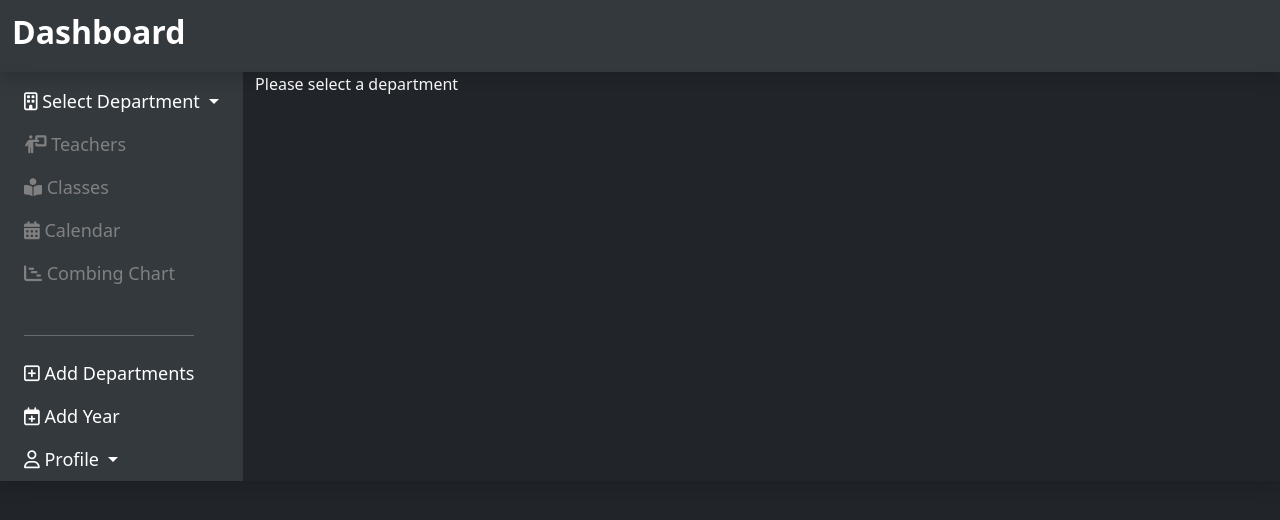
After one commit to ZachLSoftware/IntelliTabler, a Django app: template IntelliTabler/timetable/templates/dashboard.html in a window 1280 px wide. The commit adds this page. Shown: the top 520 px of the page. Run offline with Django 4.2, Linux system fonts and the light colour scheme; the template is opened without the code that fills it, so the values that code supplies are empty; some libraries are stand-ins or nearby versions.

Commit message:
Dashboard javascript modified to allow for overlap and cleanup. Sidebar added instead of top nav.

```diff
--- a/IntelliTabler/timetable/static/css/calendar.css
+++ b/IntelliTabler/timetable/static/css/calendar.css
@@ -1,6 +1,7 @@
 
 #calendarWrapper{
     display:grid;
+    overflow: auto;
 }
 
 .calendars {
--- a/IntelliTabler/timetable/static/css/darkStyle.css
+++ b/IntelliTabler/timetable/static/css/darkStyle.css
@@ -100,10 +100,14 @@ body .form-floating{
   }
 
   .nav-link {
-    font-size: x-large;
+    font-size: large;
     cursor:pointer;
   }
 
-  #bodyContainer, #navContainer {
-    max-width: 75vw;
+  .nav-link:hover {
+      filter: brightness(75%);
+    }
+
+  .nav-link .disabled {
+    filter: brightness(50%);
   }
--- a/IntelliTabler/timetable/static/javascript/calendar.js
+++ b/IntelliTabler/timetable/static/javascript/calendar.js
@@ -1,16 +1,15 @@
-var calendar;
-
 refresh=false;
-$(document).ready(function(){
-    createCalendar();
-})
-
-
-function createCalendar(id, ){
+// $(document).ready(function(){
+//     createCalendar();
+// })
+function createCalendar(id){
+    dataModal = new bootstrap.Modal(document.getElementById("viewDataModal"));
+    cData.calendarDiv=id;
+    console.log(cData);
     var numCal=$(".calendars").length;
     var days=['Mon', 'Tues', 'Wed', 'Thurs', 'Fri']
-    for(let week=1; week<=weeks; week++){
-        $("#calendarWrapper").append(`<div id="calendarWeek-${week}" class="calendars" style="height: 1000px"></div>`)
+    for(let week=1; week<=cData.weeks; week++){
+        $(cData.calendarDiv).append(`<div id="calendarWeek-${week}" class="calendars" style="height: auto"></div>`)
     }
     $(".calendars").hide()
     $("#calendarWeek-1").addClass("activeCalendar");
@@ -23,7 +22,7 @@ function createCalendar(id, ){
         $(this).append(`<div id="periodColumn-${week}" class="dayHeader periodColumn border"><div class="calendarHeader"><h3>Period</h3></div></div>`)
         days.forEach((day) =>{
             $(this).append(`<div id="${day}Header-${week}" class="dayHeader border"><div class="calendarHeader"><h3>${day}</h3></div></div>`);
-            for(let period=1; period<=periods; period++){
+            for(let period=1; period<=cData.periods; period++){
                 $(`#${day}Header-${week}`).append(`<div id="${day}-${period}-${week}" class="border dayCell">${day}-${period}<br/></div>`);
                 $(`#${day}-${period}-${week}`).droppable({accept:".event", drop: function(e, ui){
                     $(ui.draggable).appendTo(this);
@@ -35,27 +34,43 @@ function createCalendar(id, ){
             }
         });
 
-            for(let period=1; period<=periods; period++){
+            for(let period=1; period<=cData.periods; period++){
                 $(`#periodColumn-${week}`).append(`<div class="border pRow">${period}</div>`);
             }
 
         })
-        $(".dayHeader").css("grid-template-rows", `1fr repeat(${periods}, 3fr`);
+        $(".dayHeader").css("grid-template-rows", `1fr repeat(${cData.periods}, 3fr`);
 
 
-    events["modules"].forEach((mod) => addEvent(mod));
+    cData.events["modules"].forEach((mod) => addCalEvent(mod));
     refreshListeners();
     $(".dayCell").on("click", function(e){
         var id=this.id.split('-');
-        htmx.ajax('GET', `/addModuleCalendar/${id[0]}-${id[1]}/${id[2]}/${year}`, '#addForm');
+        htmx.ajax('GET', `/addModuleCalendar/${id[0]}-${id[1]}/${id[2]}/${cData.year}`, '#addForm');
+    })
+
+    $(document).on("addCalEvent", function(e){
+        addCalEvent(e.detail.modules[0]);
+        refreshListeners();
+    })
+
+    $(document).on("periodUpdate", function(e){
+        $(`#${e.detail.id}`).remove()
+        addCalEvent(e.detail);
+        refreshListeners();
+    })
+
+    $(document).on("updateColor",function(e){
+        console.log(e.detail);
+        $(`.${e.detail.parentId}`).css("background-color", e.detail.color);
     })
 
 }
 
-function addEvent(mod){
-        $(`#${mod.module.period}-${mod.module.week}`).append(`<button id="${mod.id}" hx-get="/getModules/${mod.module.groupid}?calendar=1" hx-target="#modalBody" class="event btn m-1">${mod.module.name}</button>`);
+function addCalEvent(mod){
+        $(`#${mod.module.period}-${mod.module.week}`).append(`<button id="${mod.id}" hx-get="/getModules/${mod.module.groupid}?calendar=1" hx-target="#modalBody" class="event btn m-1 ${mod.module.parent}">${mod.module.name}</button>`);
         $(`#${mod.id}`).css('background-color', mod.module.color);
-        if(!teacher){
+        if(!cData.teacher){
 
             $(`#${mod.id}`).draggable({cancel:false,
                                         revert : function(e, ui){
@@ -97,6 +112,7 @@ function filterById(jsonObject, id) {
         ;}
 
 function setActive(){
+    console.log($(".calendars").length)
     calendar = $(".activeCalendar")[0];
     var week=calendar.id.split('-')[1]
     $("#title").text("Calendar Week " + week)
@@ -105,7 +121,7 @@ function setActive(){
     console.log($(".calendars").length)
     if(week==1){
         $("#previous").css('opacity',0.5).prop('disabled', true)
-    }else if (week==$(".calendars").length){
+    }if (week==$(".calendars").length){
         $("#next").css('opacity',0.5).prop('disabled', true)
     }
 }
@@ -117,12 +133,12 @@ function refreshListeners(){
         e.stopPropagation();
     });
 
-    htmx.process(htmx.find("#calendarWrapper"));
+    htmx.process(htmx.find(cData.calendarDiv));
 }
 
 htmx.on("htmx:afterSwap", (e) => {
     if(e.detail.target.id == "modalBody") {
-        if (teacher){
+        if (cData.teacher){
             $(".editBtnCol").remove()
         }
         dataModal.show();
@@ -135,14 +151,3 @@ htmx.on("htmx:beforeSwap", (e) => {
         e.detail.shouldSwap = false;
     }
 })
-
-$(document).on("addEvent", function(e){
-    addEvent(e.detail.modules[0]);
-    refreshListeners();
-})
-
-$(document).on("periodUpdate", function(e){
-    $(`#${e.detail.id}`).remove()
-    addEvent(e.detail);
-    refreshListeners();
-})
--- a/IntelliTabler/timetable/static/javascript/combing.js
+++ b/IntelliTabler/timetable/static/javascript/combing.js
@@ -1,18 +1,21 @@
-
-var teachers=new Set();
-var modParents=new Set();
-modules.forEach((mod)=> addEvent(mod));
-setTeacherAllocTotal(teachers, modParents);
+function setupChart(){
+    dataModal = new bootstrap.Modal(document.getElementById("viewDataModal"));
+    cData.teachers=new Set();
+    cData.modParents=new Set();
+    cData.modules.forEach((mod)=> addCombEvent(mod));
+    setTeacherAllocTotal(cData.teachers, cData.modParents);
+    setCombListeners();
     refreshClickListeners();
-function addEvent(mod){
+}
+function addCombEvent(mod){
     $(mod.module.session).append(`<div id="${mod.id}Div" class="modDiv d-grid">
                                     <i id="${mod.id}-Remove" class="fas fa-xmark removeMod"></i>
                                     <button id="${mod.id}" hx-get="/getModules/${mod.module.groupid}?calendar=1" hx-target="#modalBody" class="mod btn m-1 ${mod.module.parent}Class">${mod.module.name}</button>
                                 </div>`);
     $(`#${mod.id}`).css('background-color', mod.module.color);
     //$(`#${mod.module.teacher}alloc${mod.module.parent}`).text(parseInt($(`#${mod.module.teacher}alloc${mod.module.parent}`).text())+1)
-    teachers.add(mod.module.teacher);
-    modParents.add(mod.module.parent);
+    cData.teachers.add(mod.module.teacher);
+    cData.modParents.add(mod.module.parent);
     checkAssignment(mod.module.session);
 
         $(`#${mod.id}Div`).draggable({cancel:false,
@@ -60,11 +63,6 @@ function refreshClickListeners(){
     htmx.process(htmx.find("#combingChart"));
 }
 
-$(document).on("unassignSuccess", function(e){
-    $(`#${e.detail.modId}Div`).remove();
-    setTeacherAllocTotal(e.detail.teacher, e.detail.parent);
-
-});
 
 function checkAssignment(cellId){
     if($(cellId).find("button").length>1){
@@ -135,14 +133,21 @@ htmx.on("htmx:beforeSwap", (e) => {
 
 
 
+function setCombListeners(){
     $(document).on("modUpdate", function(e){
         $.each(e.detail.newMods, function(i,val){
             $(`#${val.id}Div`).remove();
-        addEvent(val);
+            addCombEvent(val);
         });
         setTeacherAllocTotal(e.detail.teachers, e.detail.parents);
         refreshClickListeners();
         // $(`#${e.detail.id}`).remove()
-    // addEvent(e.detail);
+        // addCombEvent(e.detail);
         // refreshListeners();
     })
+    $(document).on("unassignSuccess", function(e){
+        $(`#${e.detail.modId}Div`).remove();
+        setTeacherAllocTotal(e.detail.teacher, e.detail.parent);
+
+    });
+}
--- /dev/null
+++ b/IntelliTabler/timetable/templates/dashboard.html
@@ -0,0 +1,147 @@
+<!DOCTYPE html>
+<html>
+  <head>
+    {% block title %}<title>IntelliTabler</title>{% endblock %}
+    {% load static %}
+    <script src="https://kit.fontawesome.com/7a2ab1cb1a.js" crossorigin="anonymous"></script>
+    <script src="https://cdn.jsdelivr.net/npm/@popperjs/core@2.11.6/dist/umd/popper.min.js"></script>
+    <script type="text/javascript" src="{% static 'javascript/htmx.min.js' %}"></script>
+    <link rel="stylesheet" href="{% static 'css/bootstrap.min.css' %}" rel="stylesheet">
+    <script type="text/javascript" src="{% static 'javascript/bootstrap.bundle.min.js' %}"></script>
+    <script type="text/javascript" src="{% static 'javascript/jquery-3.6.3.min.js' %}"></script>
+    <script type="text/javascript" src="{% static 'javascript/jquery-ui.min.js' %}"></script>
+    <link rel="stylesheet" href="{% static 'css/calendar.css' %}">
+    <link rel="stylesheet" href="{% static 'css/combing.css' %}">
+    <script type="text/javascript" src="{% static 'javascript/combing.js' %}" defer></script>
+    <script type="text/javascript" src="{% static 'javascript/common.js' %}" defer></script>
+    <script type="text/javascript" src="{% static 'javascript/calendar.js' %}" defer></script>
+    <link rel="stylesheet" href="{% static 'css/darkStyle.css' %}">
+
+    {% block js %}
+    {% endblock %}
+  </head>
+  <body class="body bg-dark" id="body">
+  {% block navbar %}
+    <nav class="navbar navbar-expand-lg navbar-dark bg-secondary shadow" style="--bs-bg-opacity: .25;">
+      <div id="navContainer" class="container-fluid" >
+        <h5 class="navbar-brand">Dashboard</h5>
+      </div>
+    </nav>
+
+    {% endblock %}
+    {% block messages %}
+    {% endblock %}
+    {% block container-override %}
+    <div id="bodyContainer" class="container-fluid shadow">
+      <div class="row flex-nowrap">
+      {% comment %} <div class="offcanvas offcanvas-start bg-dark text-bg-dark" tabindex="-1" id="offcanvasSidebar" aria-labelledby="offcanvasLabel">
+      <div class="offcanvas-header"> {% endcomment %}
+        <div class="col-auto px-sm-2 px-0 bg-secondary collapsed" style="--bs-bg-opacity: .25;">
+          <div class="navbar-nav d-flex flex-column align-items-center align-items-sm-start px-3 pt-2 text-white">
+                    <li class="nav-item dropdown">
+              <a class="nav-link dropdown-toggle" href="#" role="button" data-bs-toggle="dropdown" aria-expanded="false">
+                <i class="fa-regular fa-building"></i> <span id="departmentSelect" class="d-none d-sm-inline"> Select Department</span>
+              </a>
+              <ul class="dropdown-menu" aria-labelledby="departmentSelect">
+
+              {% if user.is_authenticated %}
+              {% for d,ys in departments.items %}
+                {% comment %} <li><a class="dropdown-item departmentDrop" hx-get="{% url 'dashboard2' d.id %}" hx-target="#yearSelectList">{{d.name}}</a></li> {% endcomment %}
+                <li class="depDropDown"><a class="dropdown-item depItem">{{d}} &raquo;</a>
+                <ul class="dropdown-menu dropdown-submenu">
+                {% for y in ys %}
+                  <li><a id="{{y.id}}" class="dropdown-item yearItem" hx-get="{% url 'displayDashboardContent' y.id %}" hx-target="#offcanvasBody">{{y.year}}</a></li>
+                  {%empty%}
+                  <li class="dropdown-item">None</li>
+                {% endfor %}
+                </ul>
+              </li>
+              {% empty %}
+
+              <li>No Departments</li>
+              {%endfor%}
+              {% endif %}
+
+              </ul>
+            </li>
+      <div id="offcanvasBody" class="offcanvas-body">
+        <ul class="nav nav-pills flex-column mb-sm-auto mb-0 align-items-center align-items-sm-start" style="filter: brightness(50%)">
+          <li class="nav-item">
+            <a class="nav-link align-middle px-0 disabled"><i class="fa-solid fa-person-chalkboard"></i><Span class="d-none d-sm-inline">  Teachers</span></a>
+          </li>
+          <li class="nav-item">
+            <a class="nav-link align-middle px-0 disabled"><i class="fa-solid fa-book-open-reader"></i><span class="d-none d-sm-inline">  Classes</span></a>
+          </li>
+          <li class="nav-item">
+            <a class="nav-link align-middle px-0 disabled"><i class="fa-solid fa-calendar-days"></i><span class="d-none d-sm-inline">  Calendar</span></a>
+          </li>
+          <li class="nav-item">
+            <a class="nav-link align-middle px-0 disabled"><i class="fa-solid fa-chart-gantt"></i><span class="d-none d-sm-inline">  Combing Chart</span></a>
+          </li>
+        </ul>
+      </div>
+      <div id="staticSidebar" class="mt-4">
+        <hr/>
+        <ul class="nav nav-pills flex-column mb-sm-auto mb-0 align-items-center align-items-sm-start">
+          <li class="nav-item">
+            <a class="nav-link align-middle px-0 " id="Departments" aria-current="page" hx-get="{% url 'addDepartment' %}" hx-target="#addForm"><i class="fa-regular fa-square-plus"></i><span class="d-none d-sm-inline">  Add Departments</a>
+          </li>
+          <li class="nav-item">
+            <a class="nav-link align-middle px-0" id="addYear" hx-get="{% url 'addYear' %}" hx-target="#addForm" aria-current="page" ><i class="fa-regular fa-calendar-plus"></i><span class="d-none d-sm-inline"> Add Year</span></a>
+          </li>
+          <li class="nav-item dropdown">
+            <a class="nav-link dropdown-toggle align-middle px-0 text-white" href="#" id="navbarDropdown" role="button" data-bs-toggle="dropdown" aria-expanded="false">
+              <i class="fa-regular fa-user"></i>
+              <span class="d-none d-sm-inline">
+              Profile
+              </span>
+            </a>
+            <ul class="dropdown-menu" aria-labelledby="navbarDropdown">
+
+              {% if user.is_authenticated %}
+                <li><hr class="dropdown-divider"></li>
+                <li><a class="dropdown-item" id="Logout" href="{% url 'logout' %}">Logout</a></li>
+              {% else %}
+                <li><a class="dropdown-item" id="Register" href="{% url 'register' %}">Register</a></li>
+                <li><a class="dropdown-item" id="Login" href="{% url 'login' %}">Login</a></li>
+              {% endif %}
+
+        </ul>
+      </div>
+  </div>
+</div>
+    {% endblock %}
+    <div class="col overflow-auto">
+      {% comment %} <div id="offsetToggle" class="collapse col-1 mt-4 mb-4">
+        <i class="fa-solid fa-bars fa-2xl" data-bs-toggle="offcanvas" data-bs-target="#offcanvasSidebar" aria-controls="offcanvasSidebar"></i></div> {% endcomment %}
+
+        {% block content %}
+        <div id="mainContent" class="me-auto">
+          Please select a department
+        </div>
+        {% endblock %}
+
+    </div>
+  </div>
+</div>
+
+
+  {% comment %} Modals for viewing modules and adding new elements {% endcomment %}
+
+  <div id="addFormModal" class="modal fade">
+    <div id="addForm" class="modal-dialog" hx-target="this"></div>
+
+            {% if messages %}
+                {% for message in messages %}
+                    <p>{{ message }}</p>
+                {% endfor %}
+            {% endif %}
+        </div>
+      </div>
+        <script>
+        document.body.addEventListener('htmx:configRequest', (event) => {
+          event.detail.headers['X-CSRFToken'] = '{{ csrf_token }}';
+        })
+      </script>
+    </body>
+</html>
--- a/IntelliTabler/timetable/templates/data/modulesInfo.html
+++ b/IntelliTabler/timetable/templates/data/modulesInfo.html
@@ -9,8 +9,8 @@
         <div class="col">
             Module Color
         </div>
-    <div class="col" style="align:center;background-color:{{group.color}}; color:{{group.color}}">color</div>
-    <div class="col"><button id="changeColor" class='btn btn-primary' hx-get="{% url 'changeColor' group.id %}" hx-target="#addForm">Change Color</button></div>
+    <div class="col" style="align:center;background-color:{{parent.color}}; color:{{parent.color}}">color</div>
+    <div class="col"><button id="changeColor" class='btn btn-primary' hx-get="{% url 'changeColor' parent.id %}" hx-target="#addForm">Change Color</button></div>
     </div>
 {% for k,v in modules.items %}
 <table class="table">
--- a/IntelliTabler/timetable/templates/data/sidebarTemplate.html
+++ b/IntelliTabler/timetable/templates/data/sidebarTemplate.html
@@ -3,4 +3,4 @@
     <div id="listObjects" hx-trigger="load, {{type}}Change from:body" hx-get="{%url 'getList' type year.id %}" hx-target="this" id="{{type}}sidebar" class="btn-group-vertical d-flex mt-4">
     </div>
 </div>
-<div id="displayChild" hx-trigger="objectDeleted from:body, {{type}}DetailChange from:body" hx-get="{%url detailPath %}" hx-vals='js:{"id":getChild()}' class="col collapse" hx-target="this"></div>
+<div id="displayChild" hx-trigger="objectDeleted from:body, {{infoType}}DetailsChange from:body" class="col collapse" hx-target="this"></div>
--- a/IntelliTabler/timetable/views/formViews.py
+++ b/IntelliTabler/timetable/views/formViews.py
@@ -44,7 +44,7 @@ def addTeacher(request, department, id=0):
             teacher.save()
             #Teacher.objects.delete(id=0)
             if(not created):
-                return HttpResponse(status=204, headers={'HX-Trigger':'teacherDetailChange', 'Department':department})
+                return HttpResponse(status=204, headers={'HX-Trigger':'teacherDetailsChange', 'Department':department})
             return HttpResponse(status=204, headers={'HX-Trigger':'teacherChange', 'Department':department})
 
     else:
@@ -375,6 +375,7 @@ def changeColor(request, parentId):
             p=ModuleParent.objects.get(id=parentId)
             p.color=form.cleaned_data['color']
             p.save()
-            return HttpResponse(status=204, headers={'HX-Trigger':'moduleDetailsChange'})
+            events={'moduleDetailsChange':p.color, 'updateColor': {'parentId': p.id, 'color':p.color}}
+            return HttpResponse(status=204, headers={'HX-Trigger':json.dumps(events)})
     form=changeColorForm(initial={'color':p.color})
     return render(request, "forms/modalForm.html", {'Operation':'Change Color', 'form':form})
```
Also changed, not shown: IntelliTabler/timetable/static/css/default.css (+9 -3 lines), IntelliTabler/timetable/static/javascript/common.js (+35 -6 lines), IntelliTabler/timetable/templates/base_test.html (deleted, +0 -137 lines), IntelliTabler/timetable/templates/data/calendarView.html (+26 -2 lines), IntelliTabler/timetable/templates/data/combingView.html (+27 -8 lines), IntelliTabler/timetable/templates/data/dashboardNav.html (+6 -5 lines), IntelliTabler/timetable/views/dataViews.py (+9 -5 lines). Lines whose indentation alone changed are shown as unchanged.
